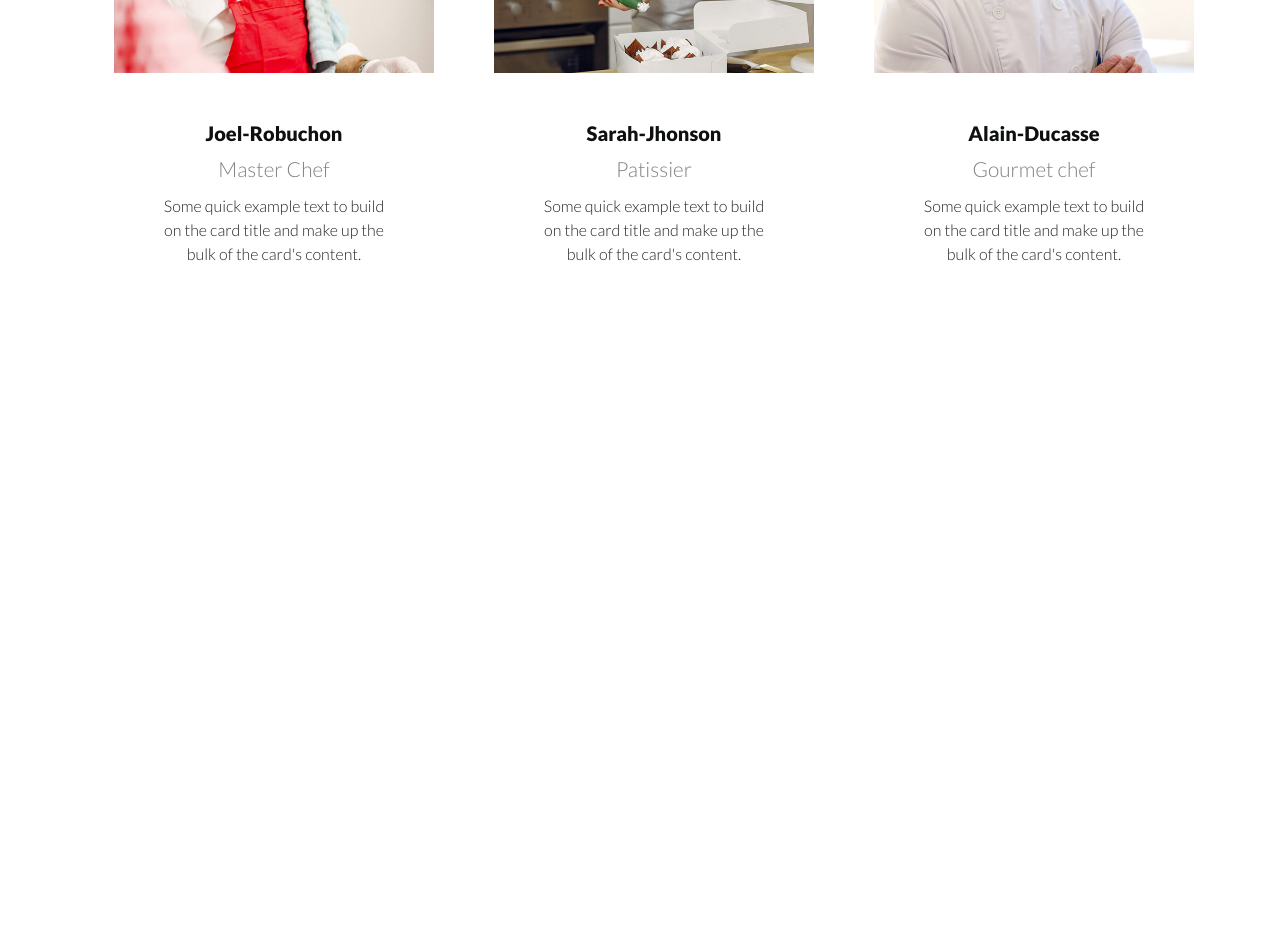
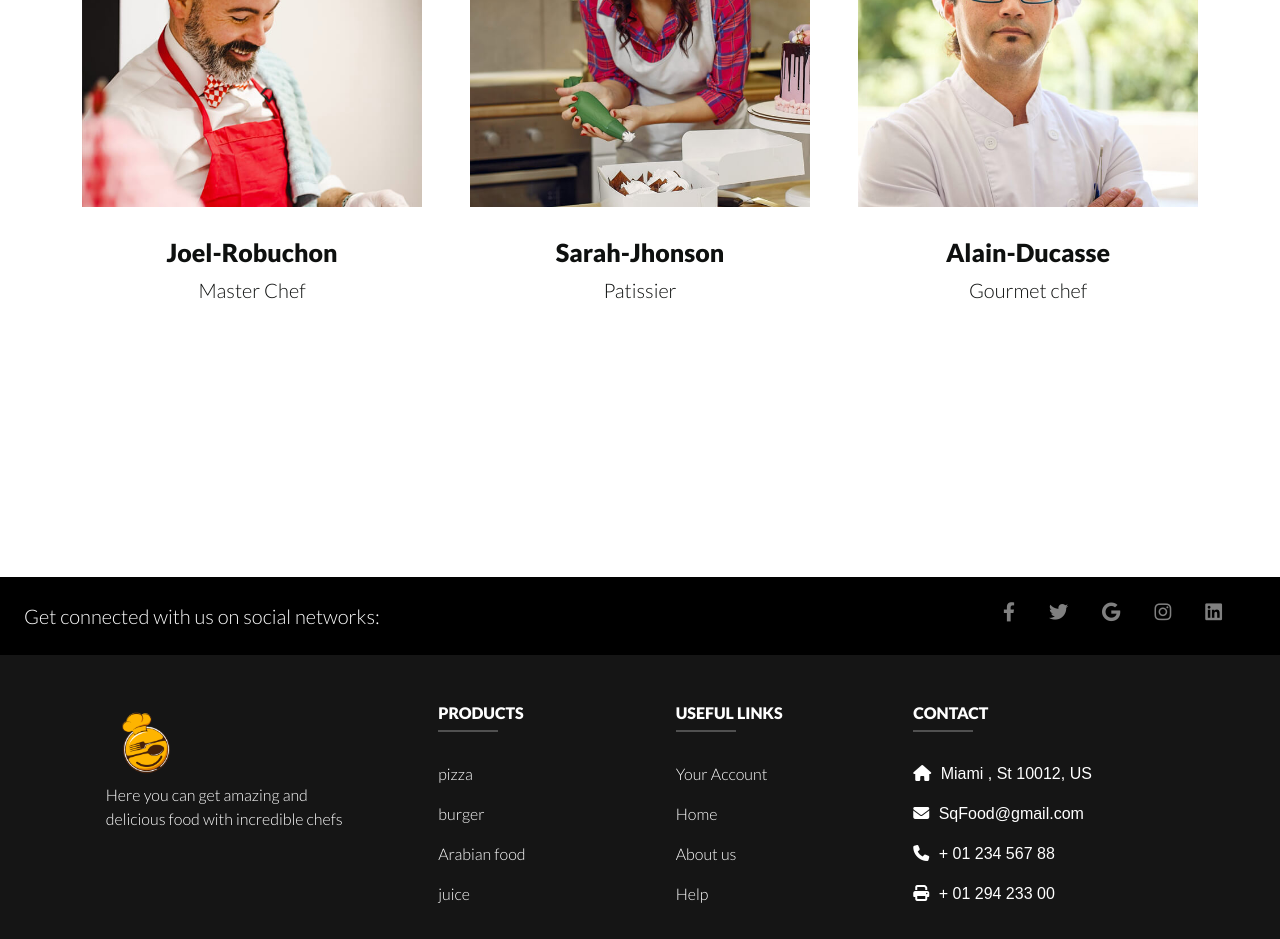
Before and after one commit to saddam-maratouq/point-of-sale_RJS, a React (Vite) app: page / in a window 1280 px wide. Shown: the part 5260-6199 px from the top of the page. Before the commit the page ends 5574 px from the top, so only its background shows below. Built offline with nearby package versions, Linux system fonts and the light colour scheme.

Commit message:
Add footer and edit chef section => responsive

```diff
--- a/src/App.jsx
+++ b/src/App.jsx
@@ -1,35 +1,32 @@
-import react from 'react'
-import './App.css'
+import react from "react";
+import "./App.css";
 
-import Navbar from './components/Navbar/Navbar'
-import Home from './pages/home/Home'
+// components
+import Navbar from "./components/Navbar/Navbar";
+import Home from "./pages/home/Home";
+import Footer from "./components/Footer/Footer";
 
-import  ExploreFood from './pages/Exploler food/ExploreFood'
-
+import ExploreFood from "./pages/Exploler food/ExploreFood";
 
 //routes
-import {   Routes , Route  } from "react-router-dom";
-import About from './pages/About/About'
-
-
-
+import { Routes, Route } from "react-router-dom";
+import About from "./pages/About/About";
 
 function App() {
-
-
   return (
     <div className="App">
-    <Navbar/>
+      <Navbar />
 
-  <Routes>
-  <Route exact  path="/" element={<Home />} />
-  <Route exact  path="/Home" element={<Home />} />
-  <Route  exact   path="/About" element={<About/>} />
-  <Route exact  path="/Pos" element={<ExploreFood/>} />
-  </Routes>
+      <Routes>
+        <Route exact path="/" element={<Home />} />
+        <Route exact path="/Home" element={<Home />} />
+        <Route exact path="/About" element={<About />} />
+        <Route exact path="/Pos" element={<ExploreFood />} />
+      </Routes>
 
+      <Footer />
     </div>
-  )
+  );
 }
 
 export default App;
--- /dev/null
+++ b/src/components/Footer/Footer.jsx
@@ -0,0 +1,143 @@
+import React from "react";
+
+//css
+import "./footer.css";
+
+//logo
+import logo from "../../assets/Images/food-logo.png";
+
+const Footer = () => {
+  return (
+    <footer className="text-center text-lg-start text-white ">
+      <section className="d-flex justify-content-between p-4  footer-Content ">
+        <div className="me-5">
+          <span>Get connected with us on social networks:</span>
+        </div>
+
+        <div>
+          <a href="" className="text-white me-4">
+            <i className="fab fa-facebook-f"></i>
+          </a>
+          <a href="" className="text-white me-4">
+            <i className="fab fa-twitter"></i>
+          </a>
+          <a href="" className="text-white me-4">
+            <i className="fab fa-google"></i>
+          </a>
+          <a href="" className="text-white me-4">
+            <i className="fab fa-instagram"></i>
+          </a>
+          <a href="" className="text-white me-4">
+            <i className="fab fa-linkedin"></i>
+          </a>
+        </div>
+      </section>
+
+      <section>
+        <div className="container text-center text-md-start mt-5">
+          <div className="row mt-3">
+            <div className="col-md-3 col-lg-4 col-xl-3 mx-auto mb-4">
+              {/* <h6 className="text-uppercase fw-bold">Eram</h6> */}
+              <img src={logo} alt="logo" className="logo-footer img-fluid " />
+
+              <p>
+                Here you can get amazing and delicious food with incredible
+                chefs
+              </p>
+            </div>
+
+            <div className="col-md-2 col-lg-2 col-xl-2 mx-auto mb-4">
+              <h6 className="text-uppercase fw-bold">Products</h6>
+              <hr
+                className="mb-4 mt-0 d-inline-block mx-auto"
+                style={{
+                  width: "60px",
+                  backgroundColor: "#fff",
+                  height: "2px",
+                }}
+              />
+              <p>
+                <a href="#!" className="text-white">
+                  pizza
+                </a>
+              </p>
+              <p>
+                <a href="#!" className="text-white">
+                  burger
+                </a>
+              </p>
+              <p>
+                <a href="#!" className="text-white">
+                  Arabian food
+                </a>
+              </p>
+              <p>
+                <a href="#!" className="text-white">
+                  juice
+                </a>
+              </p>
+            </div>
+
+            <div className="col-md-3 col-lg-2 col-xl-2 mx-auto mb-4">
+              <h6 className="text-uppercase fw-bold">Useful links</h6>
+              <hr
+                className="mb-4 mt-0 d-inline-block mx-auto"
+                style={{
+                  width: "60px",
+                  backgroundColor: "#fff",
+                  height: "2px",
+                }}
+              />
+              <p>
+                <a href="#!" className="text-white">
+                  Your Account
+                </a>
+              </p>
+              <p>
+                <a href="#!" className="text-white">
+                  Home
+                </a>
+              </p>
+              <p>
+                <a href="#!" className="text-white">
+                  About us
+                </a>
+              </p>
+              <p>
+                <a href="#!" className="text-white">
+                  Help
+                </a>
+              </p>
+            </div>
+
+            <div className="col-md-4 col-lg-3 col-xl-3 mx-auto mb-md-0 mb-4 list-info ">
+              <h6 className="text-uppercase fw-bold">Contact</h6>
+              <hr
+                className="mb-4 mt-0 d-inline-block mx-auto"
+                style={{
+                  width: "60px",
+                  backgroundColor: "#fff",
+                  height: "2px",
+                }}
+              />
+              <p>
+                <i className="fas fa-home mr-3"></i> Miami , St 10012, US
+              </p>
+              <p>
+                <i className="fas fa-envelope mr-3"></i> SqFood@gmail.com
+              </p>
+              <p>
+                <i className="fas fa-phone "></i> + 01 234 567 88
+              </p>
+              <p>
+                <i className="fas fa-print "></i> + 01 294 233 00
+              </p>
+            </div>
+          </div>
+        </div>
+      </section>
+    </footer>
+  );
+};
+
+export default Footer;
--- /dev/null
+++ b/src/components/Footer/footer.css
@@ -0,0 +1,38 @@
+footer {
+  background-color: #151515;
+}
+
+.footer-Content {
+  background-color: #000000;
+}
+
+.footer-Content span {
+  color: var(--Sec-color) !important ;
+  font-size: 20px;
+  font-weight: 700px;
+}
+
+.footer-Content a i {
+  font-size: larger;
+  color: gray;
+  transition: 1s ease-in-out;
+  margin-right: 10px;
+}
+
+.footer-Content a i:hover {
+  /* color: var(--Sec-color); */
+  transform: rotate(25deg);
+}
+
+.list-info i {
+  margin-right: 5px;
+}
+
+.list-info p {
+  font-family: Arial, Helvetica, sans-serif;
+}
+
+.logo-footer {
+  width: 80px;
+  height: auto;
+}
--- a/src/pages/home/chefs/Chefs.jsx
+++ b/src/pages/home/chefs/Chefs.jsx
@@ -8,67 +8,60 @@ import Joel from "../../../assets/Images/cheefs/chefs-1.jpg";
 
 import Sarah from "../../../assets/Images/cheefs/chefs-2.jpg";
 
-import Alain from '../../../assets/Images/cheefs/chefs-3.jpg'
-
+import Alain from "../../../assets/Images/cheefs/chefs-3.jpg";
 
 const Chefs = () => {
   return (
-      <section className="chefs">
+    <section id="chefs">
       <div className="cheef-wrapper">
         <div className="container">
-            <div className="row">
-              <div className="col-sm-12 text-center">
-              <h1 className="chef-title  text-center "> Chefs </h1>
-              </div>
-            </div>
+          <h1 className="chef-title text-center "> Our chefs </h1>
 
-            <div className="row pt-2 ">
+          <div className="row pt-2 gx-md-5 gy-5  justify-content-between align-items-center ">
             {/* joel card  */}
-              <div className="col-lg-4  col-md-6 ">
-                <div className="card    ">
-                  <img src={Joel} alt="cheef"  />
-                  <div className="card-content p-5  text-center ">
+            <div className="col-lg-4  col-md-4   text-center ">
+              <div className="card chef-card ">
+                <img
+                  src={Joel}
+                  alt="cheef"
+                  className="img-fluid   card-img-top "
+                />
+                <div className="card-content  text-center ">
                   <h5 class="card-title">Joel-Robuchon</h5>
                   <span>Master Chef</span>
-                <p class="card-text">
-                  Some quick example text to build on the card title and make up
-                  the bulk of the card's content.
-                </p>
                 </div>
               </div>
             </div>
 
             {/* Sarah card */}
-              <div className="col-lg-4  col-md-6 ">
-                <div className="card    ">
-                  <img src={Sarah} alt="cheef" className=""  />
-                  <div className="card-content p-5 text-center ">
+            <div className="col-lg-4  col-md-4 ">
+              <div className="card  chef-card   ">
+                <img
+                  src={Sarah}
+                  alt="cheef"
+                  className="img-fluid card-img-top "
+                />
+                <div className="card-content text-center ">
                   <h5 class="card-title">Sarah-Jhonson</h5>
                   <span>Patissier</span>
-                <p class="card-text">
-                  Some quick example text to build on the card title and make up
-                  the bulk of the card's content.
-                </p>
                 </div>
               </div>
             </div>
 
-
             {/* Alain Card */}
-              <div className="col-lg-4  col-md-6 ">
-                <div className="card ">
-                  <img src={Alain} alt="cheef"  />
-                  <div className="card-content p-5 text-center ">
+            <div className="col-lg-4  col-md-4 ">
+              <div className="card chef-card  ">
+                <img
+                  src={Alain}
+                  alt="cheef"
+                  className="img-fluid card-img-top "
+                />
+                <div className="card-content text-center ">
                   <h5 class="card-title">Alain-Ducasse</h5>
                   <span>Gourmet chef</span>
-                <p class="card-text">
-                  Some quick example text to build on the card title and make up
-                  the bulk of the card's content.
-                </p>
                 </div>
               </div>
             </div>
-
           </div>
         </div>
       </div>
--- a/src/pages/home/chefs/chefs.css
+++ b/src/pages/home/chefs/chefs.css
@@ -1,71 +1,41 @@
-
-
-
-
-.cheef-wrapper {
-    padding: 100px 0;
+#chefs {
+  padding: 280px 0;
+  min-height: 100vh;
 }
-
 
 .chef-title {
   font-size: 50px;
   color: #0e100f;
   font-weight: 800;
-  margin-bottom: 70px;
+  margin-bottom: 100px;
   letter-spacing: 3px;
 }
 
-
-.card {
-
-    min-width: 20rem;
-    height: 20rem;
-    transition: .8s ease-in;
-    margin: 6rem 2rem;
-    border: none;
+.cheef-wrapper .card {
+  max-width: 100% !important;
+  margin-bottom: 80px;
+  transition: 1s ease-in-out;
+  border: none;
 }
 
-.card img {
-
-    border-radius: 15px 15px 0 0;
+.cheef-wrapper .card:hover {
+  transform: scale(1.1);
+  cursor: pointer;
 }
 
-
 .card-content {
-    background-color: #fff;
+  margin-top: 30px;
 }
 
-.card img:hover {
-    border-radius: 15px;
-}
-.card:hover {
-    transform: scale(1.1);
-    border-radius: 15px;
-
+.card-content h5 {
+  font-size: 25px;
 }
 
-
 .card-content span {
-    color: gray;
-    font-size: 1.3rem;
-
+  font-size: 20px;
+  color: #0e100f;
 }
 
-.card-content p {
-    margin-top: 10px;
-    line-height: 1.5;
+.cheef-wrapper .row {
+  --bs-gutter-y: 20rem !important;
 }
-
-
-
-/* media query  */
-
-@media screen  and   (max-width:540px) {
-    .card {
-
-    height: 350px;
-    margin-bottom: 150px;
-
-
-    }
-}
```
Also changed, not shown: src/pages/home/chefs/CopyCheef.jsx (added, +129 -0 lines), src/pages/home/food Descrption/FoodDescrptons.css (line endings or trailing spaces). Lines whose indentation alone changed are shown as unchanged.
